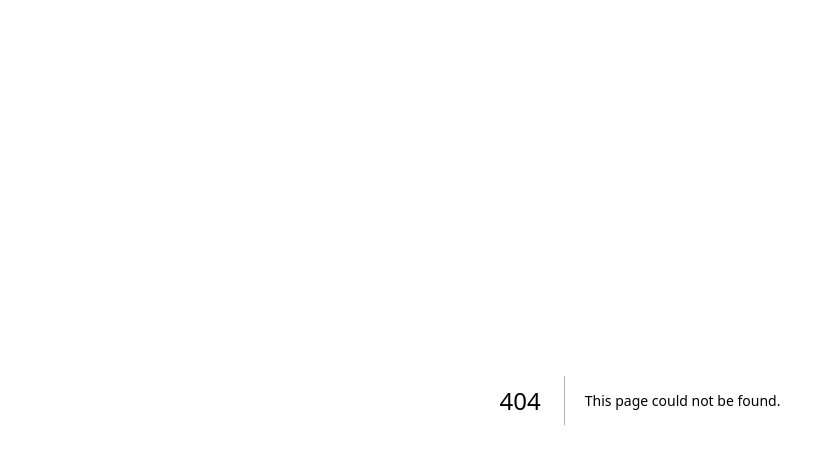
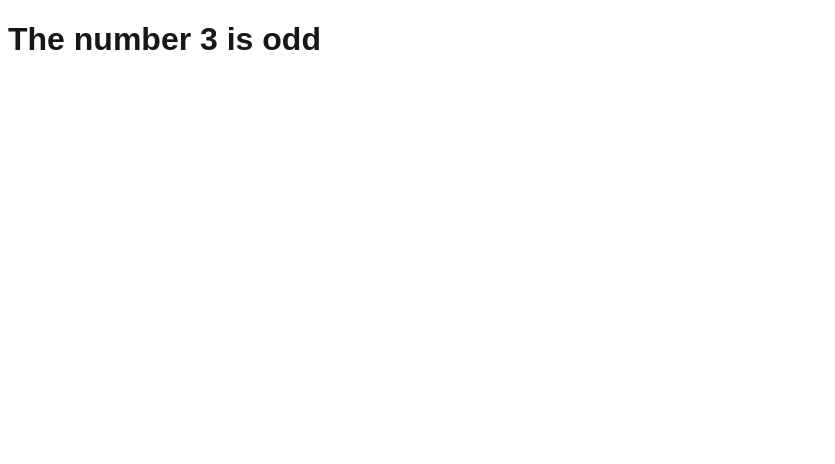
Before and after one commit to munhozotavio/learning, a Next.js app in the folder learning-next/: page /render/conditional2 in a window 1280 px wide. Before the commit this address had no page. Shown: the top 464 px of the page, without its empty margins (0-835 px from the left). Built offline with nearby package versions, Linux system fonts and the light colour scheme.

Commit message:
Conditional2 (with props.children)

```diff
--- /dev/null
+++ b/learning-next/components/If.jsx
@@ -0,0 +1,7 @@
+export default function If(props){
+  if (props.test) {
+    return (props.children)
+  } else {
+    return null
+  }
+}
--- /dev/null
+++ b/learning-next/pages/render/conditional2.jsx
@@ -0,0 +1,11 @@
+import If from "../../components/If";
+
+export default function conditional2(){
+  const number = 3;
+  return(
+    <div>
+      <If test={number % 2 === 0}><h1>The number {number} is even</h1></If>
+      <If test={number % 2 != 0}><h1>The number {number} is odd</h1></If>
+    </div>
+  )
+}
```
